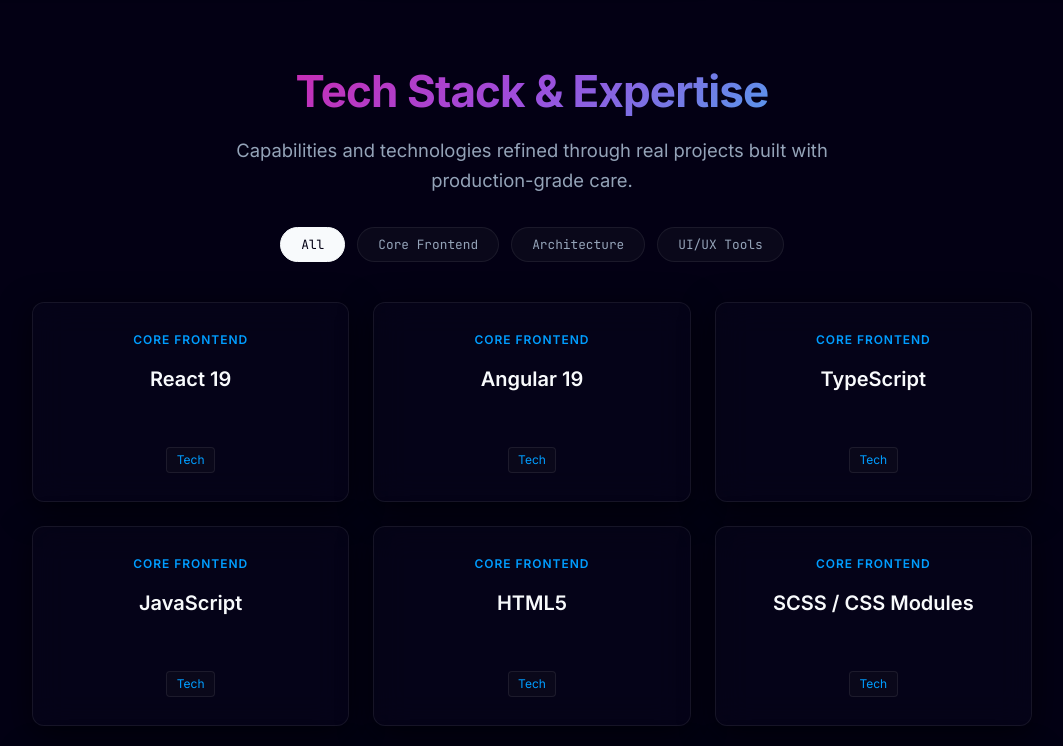
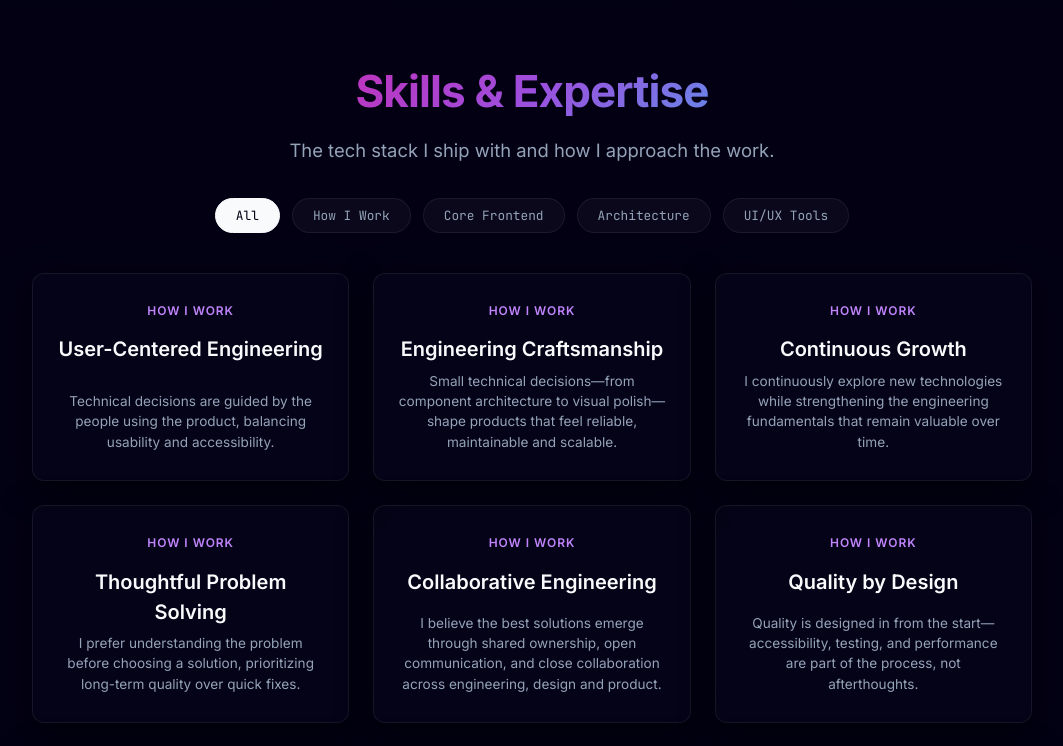
Before and after one commit to EstherManriqueGlez/Portfolio_2026, a React (Vite) app: page / in a window 1280 px wide. Shown: the part 6600-7346 px from the top of the page, without its empty margins (108-1171 px from the left). Built offline with nearby package versions, Linux system fonts and the light colour scheme; a web font is replaced by a local one.

Commit message:
feat: add 'How I Work' category

```diff
--- a/src/components/sections/Skills.tsx
+++ b/src/components/sections/Skills.tsx
@@ -7,18 +7,21 @@
 
 const categories: ('All' | SkillCategory)[] = [
   'All',
+  'How I Work',
   'Core Frontend',
   'Architecture',
   'UI/UX Tools',
 ];
 
 const categoryColor: Record<SkillCategory, string> = {
+  'How I Work': 'var(--color-cat-soft)',
   'Core Frontend': 'var(--color-tech)',
   Architecture: 'var(--color-cat-architecture)',
   'UI/UX Tools': 'var(--color-cat-ux)',
 };
 
 const tabColor: Partial<Record<(typeof categories)[number], string>> = {
+  'How I Work': 'var(--color-cat-soft)',
   'Core Frontend': 'var(--color-tech)',
   Architecture: 'var(--color-cat-architecture)',
   'UI/UX Tools': 'var(--color-cat-ux)',
--- a/src/constants/data.ts
+++ b/src/constants/data.ts
@@ -53,7 +53,7 @@
   technologies?: string[];
 }
 
-export type SkillCategory = 'Core Frontend' | 'Architecture' | 'UI/UX Tools';
+export type SkillCategory = 'Core Frontend' | 'Architecture' | 'UI/UX Tools' | 'How I Work';
 
 export type SkillKind = 'capability' | 'tech';
 
--- a/src/i18n/en.ts
+++ b/src/i18n/en.ts
@@ -382,9 +382,8 @@
   },
 
   skills: {
-    title: 'Tech Stack & Expertise',
-    subtitle:
-      'Capabilities and technologies refined through real projects built with production-grade care.',
+    title: 'Skills & Expertise',
+    subtitle: 'The tech stack I ship with and how I approach the work.',
     filterAria: 'Filter skills by area',
     all: 'All',
     tech: 'Tech',
@@ -392,8 +391,51 @@
       'Core Frontend': 'Core Frontend',
       Architecture: 'Architecture',
       'UI/UX Tools': 'UI/UX Tools',
+      'How I Work': 'How I Work',
     },
     cards: [
+      {
+        id: 'user-centered-engineering',
+        kind: 'capability',
+        title: 'User-Centered Engineering',
+        category: 'How I Work',
+        desc: 'Technical decisions are guided by the people using the product, balancing usability and accessibility.',
+      },
+      {
+        id: 'engineering-craftsmanship',
+        kind: 'capability',
+        title: 'Engineering Craftsmanship',
+        category: 'How I Work',
+        desc: 'Small technical decisions—from component architecture to visual polish—shape products that feel reliable, maintainable and scalable.',
+      },
+      {
+        id: 'continuous-growth',
+        kind: 'capability',
+        title: 'Continuous Growth',
+        category: 'How I Work',
+        desc: 'I continuously explore new technologies while strengthening the engineering fundamentals that remain valuable over time.',
+      },
+      {
+        id: 'thoughtful-problem-solving',
+        kind: 'capability',
+        title: 'Thoughtful Problem Solving',
+        category: 'How I Work',
+        desc: 'I prefer understanding the problem before choosing a solution, prioritizing long-term quality over quick fixes.',
+      },
+      {
+        id: 'collaborative-engineering',
+        kind: 'capability',
+        title: 'Collaborative Engineering',
+        category: 'How I Work',
+        desc: 'I believe the best solutions emerge through shared ownership, open communication, and close collaboration across engineering, design and product.',
+      },
+      {
+        id: 'quality-by-design',
+        kind: 'capability',
+        title: 'Quality by Design',
+        category: 'How I Work',
+        desc: 'Quality is designed in from the start—accessibility, testing, and performance are part of the process, not afterthoughts.',
+      },
       { id: 'react', kind: 'tech', title: 'React 19', category: 'Core Frontend' },
       { id: 'angular', kind: 'tech', title: 'Angular 19', category: 'Core Frontend' },
       { id: 'typescript', kind: 'tech', title: 'TypeScript', category: 'Core Frontend' },
--- a/src/i18n/es.ts
+++ b/src/i18n/es.ts
@@ -382,9 +382,8 @@
   },
 
   skills: {
-    title: 'Stack técnico y experiencia',
-    subtitle:
-      'Capacidades y tecnologías refinadas en proyectos reales construidos con estándares de producción.',
+    title: 'Habilidades y experiencia',
+    subtitle: 'El stack con el que construyo y cómo abordo el trabajo.',
     filterAria: 'Filtrar habilidades por área',
     all: 'Todos',
     tech: 'Tecnología',
@@ -392,8 +391,51 @@
       'Core Frontend': 'Core Frontend',
       Architecture: 'Arquitectura',
       'UI/UX Tools': 'Herramientas UI/UX',
+      'How I Work': 'Cómo trabajo',
     },
     cards: [
+      {
+        id: 'user-centered-engineering',
+        kind: 'capability',
+        title: 'Ingeniería centrada en el usuario',
+        category: 'How I Work',
+        desc: 'Las decisiones técnicas se guían por las personas que usan el producto, equilibrando usabilidad y accesibilidad.',
+      },
+      {
+        id: 'engineering-craftsmanship',
+        kind: 'capability',
+        title: 'Excelencia en ingeniería',
+        category: 'How I Work',
+        desc: 'Las pequeñas decisiones técnicas—de la arquitectura de componentes al pulido visual—dan forma a productos que se sienten robustos, mantenibles y escalables.',
+      },
+      {
+        id: 'continuous-growth',
+        kind: 'capability',
+        title: 'Crecimiento continuo',
+        category: 'How I Work',
+        desc: 'Exploro de forma continua nuevas tecnologías mientras refuerzo los fundamentos de ingeniería que siguen siendo valiosos con el tiempo.',
+      },
+      {
+        id: 'thoughtful-problem-solving',
+        kind: 'capability',
+        title: 'Resolución de problemas con criterio',
+        category: 'How I Work',
+        desc: 'Prefiero entender el problema antes de elegir la solución, priorizando la calidad a largo plazo por encima de los parches rápidos.',
+      },
+      {
+        id: 'collaborative-engineering',
+        kind: 'capability',
+        title: 'Ingeniería colaborativa',
+        category: 'How I Work',
+        desc: 'Creo que las mejores soluciones surgen con propiedad compartida, comunicación abierta y una colaboración estrecha entre ingeniería, diseño y producto.',
+      },
+      {
+        id: 'quality-by-design',
+        kind: 'capability',
+        title: 'Calidad desde el diseño',
+        category: 'How I Work',
+        desc: 'La calidad se diseña desde el inicio: accesibilidad, testing y rendimiento forman parte del proceso, no son un apunte final.',
+      },
       { id: 'react', kind: 'tech', title: 'React 19', category: 'Core Frontend' },
       { id: 'angular', kind: 'tech', title: 'Angular 19', category: 'Core Frontend' },
       { id: 'typescript', kind: 'tech', title: 'TypeScript', category: 'Core Frontend' },
--- a/src/shared/styles/abstracts/_themes.scss
+++ b/src/shared/styles/abstracts/_themes.scss
@@ -20,8 +20,9 @@
   --wave-secondary: #00f5ff;
   --color-accent: #00f5ff;
   --color-tech: #009dff;
-  --color-cat-architecture: #c084fc;
+  --color-cat-architecture: #00c2ff;
   --color-cat-ux: #00f5ff;
+  --color-cat-soft: #c084fc;
   --color-react: #61dafb;
   --color-react-on: #030014;
   --color-angular: #dd0031;
@@ -30,7 +31,7 @@
   --nav-active: var(--color-accent);
   --text-accent: var(--color-accent);
   --link: var(--text-accent);
-  --link-visited: var(--color-cat-architecture);
+  --link-visited: var(--color-cat-soft);
   --btn-grad: linear-gradient(135deg, #d9006e 0%, #9d4edd 50%, #007f8f 100%);
   --btn-text: #ffffff;
 }
@@ -52,8 +53,9 @@
   --wave-secondary: #3de1f2;
   --color-accent: #3de1f2;
   --color-tech: #0055ff;
-  --color-cat-architecture: #7c3aed;
+  --color-cat-architecture: #006c9e;
   --color-cat-ux: #0e7490;
+  --color-cat-soft: #7c3aed;
   --color-react: #61dafb;
   --color-react-on: #030014;
   --color-angular: #dd0031;
@@ -62,7 +64,7 @@
   --nav-active: #0e7490;
   --text-accent: #0e7490;
   --link: var(--text-accent);
-  --link-visited: var(--color-cat-architecture);
+  --link-visited: var(--color-cat-soft);
   --btn-grad: var(--color-primary-grad);
   --btn-text: var(--text-main);
 }
```
Also changed, not shown: 1 other file (tests, documents, lock files or other folders).
